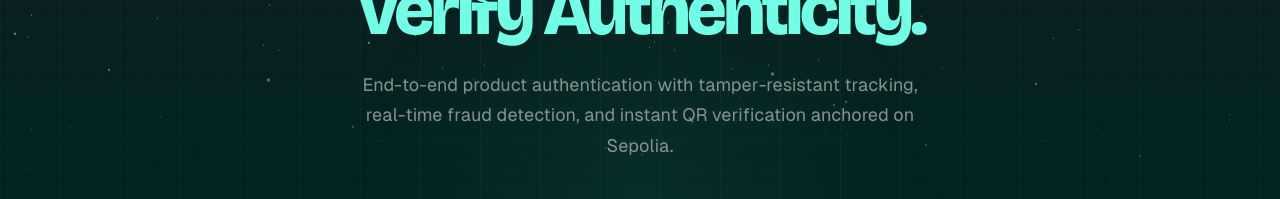
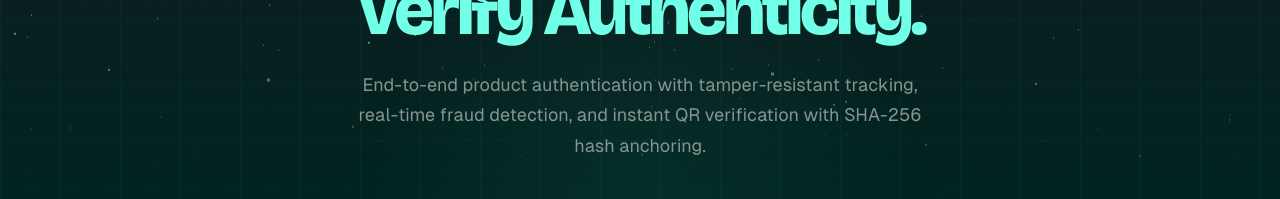
Before and after one commit to abhinav-phi/apas, a React (Vite) app: page / in a window 1280 px wide. Shown: the part 587-786 px from the top of the page. Built offline with nearby package versions, Linux system fonts and the light colour scheme; no server answers.

Commit message:
fix(blockchain): remove fake Sepolia claim on landing page

```diff
--- a/src/pages/Index.tsx
+++ b/src/pages/Index.tsx
@@ -101,7 +101,7 @@ export default function Index() {
               style={{ color: '#849490', fontFamily: 'Geist Sans, sans-serif', lineHeight: 1.7 }}
             >
               End-to-end product authentication with tamper-resistant tracking,
-              real-time fraud detection, and instant QR verification anchored on Sepolia.
+              real-time fraud detection, and instant QR verification with SHA-256 hash anchoring.
             </p>
 
             <div className="flex items-center justify-center gap-4 mt-4">
```
